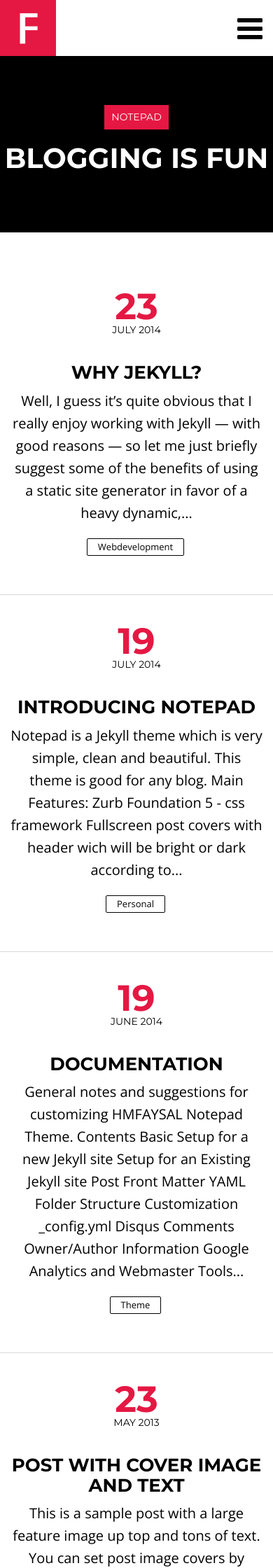
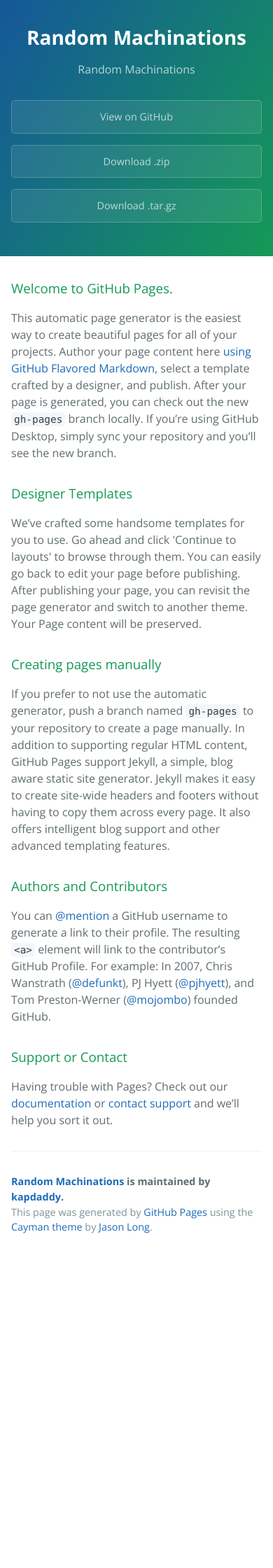
Before and after one commit to kapdaddy/Random-Machinations, a Jekyll site: the page index.html, which Jekyll copies as it is, in a window 390 px wide. Shown: the top 2240 px of the page at 70% size. Built offline with Jekyll 4.4.1, drawn with Linux system fonts in a browser that asks for light colours; nearby versions of some CDN libraries; the list of posts is cut into pages by our own code; after the commit the page ends 1796 px from its top, so only the background shows below that; some of the changed text lies outside the part shown.

Commit message:
Create gh-pages branch via GitHub

```diff
--- a/index.html
+++ b/index.html
@@ -1,97 +1,57 @@
----
-layout: home
-title: BLOG
-description: "The personal blog of Hossain Mohd. Faysal, a doctoral candidate in Electrical Engineering at University of Pennsylvania."
-headline: An Engineer's Diary
-tags: [Hossain, Mohd, Faysal, electrical, engineering, blog, university, pennsylvania, doha, Qatar]
----
-{% if site.paginate %}
-	{% for post in paginator.posts %}
-    <article class="notepad-index-post post row">
-        <div class="small-12 medium-3 large-2 columns datetime">
-            <span class="notepad-post-meta">
-                <time datetime="{{ post.date | date_to_xmlschema }}">
-                    <span class="day">
-                        {{ post.date | date: "%d" }}
-                    </span>
-                    <span class="month-year">
-                        {{ post.date | date: "%B %Y" }}
-                    </span>
-                </time>
-            </span>
-        </div>
-        <div class="small-12 medium-9 large-10 columns">
-            <header class="notepad-post-header">
-                <h3 class="notepad-post-title">
-                    <a href="{{ site.url }}{{ post.url }}">
-                        {{ post.title }}
-                    </a>
-                </h3>
-            </header>
-            <section class="notepad-post-excerpt">
-                <p>{{ post.content | strip_html | truncatewords:40 }}</p>
-            </section>
+<!DOCTYPE html>
+<html lang="en-us">
+  <head>
+    <meta charset="UTF-8">
+    <title>Random Machinations by kapdaddy</title>
+    <meta name="viewport" content="width=device-width, initial-scale=1">
+    <link rel="stylesheet" type="text/css" href="stylesheets/normalize.css" media="screen">
+    <link href='https://fonts.googleapis.com/css?family=Open+Sans:400,700' rel='stylesheet' type='text/css'>
+    <link rel="stylesheet" type="text/css" href="stylesheets/stylesheet.css" media="screen">
+    <link rel="stylesheet" type="text/css" href="stylesheets/github-light.css" media="screen">
+  </head>
+  <body>
+    <section class="page-header">
+      <h1 class="project-name">Random Machinations</h1>
+      <h2 class="project-tagline">Random Machinations</h2>
+      <a href="https://github.com/kapdaddy/Random-Machinations" class="btn">View on GitHub</a>
+      <a href="https://github.com/kapdaddy/Random-Machinations/zipball/master" class="btn">Download .zip</a>
+      <a href="https://github.com/kapdaddy/Random-Machinations/tarball/master" class="btn">Download .tar.gz</a>
+    </section>
 
-                <div class="notepad-index-post-tags">
-                {% for tag in post.categories %}<a href="{{ site.url }}/categories/index.html#{{ post.categories | cgi_encode }}" title="Other posts from the {{ tag | capitalize }} category">{{ tag | capitalize }}</a>{% unless forloop.last %}&nbsp;{% endunless %}{% endfor %}
+    <section class="main-content">
+      <h3>
+<a id="welcome-to-github-pages" class="anchor" href="#welcome-to-github-pages" aria-hidden="true"><span class="octicon octicon-link"></span></a>Welcome to GitHub Pages.</h3>
 
-                </div>
+<p>This automatic page generator is the easiest way to create beautiful pages for all of your projects. Author your page content here <a href="https://guides.github.com/features/mastering-markdown/">using GitHub Flavored Markdown</a>, select a template crafted by a designer, and publish. After your page is generated, you can check out the new <code>gh-pages</code> branch locally. If you’re using GitHub Desktop, simply sync your repository and you’ll see the new branch.</p>
 
-        </div>
-    </article>
-	{% endfor %}
-    <nav class="pagination" role="navigation">
-    {% if paginator.previous_page %}
-	    {% if paginator.previous_page == 1 %}
-	    <a class="newer-posts" href="{{ site.url }}"><i class="fa fa-chevron-left"></i> Newer</a>
-	    {% else %}
-	    <a class="newer-posts" href="{{ site.url }}/page{{ paginator.previous_page }}"><i class="fa fa-chevron-left"></i> Newer</a>
-	    {% endif %}
-	{% else %}
-    <span class="newer-posts faded"><i class="fa fa-chevron-left"></i> Newer</span>
-    {% endif %}
+<h3>
+<a id="designer-templates" class="anchor" href="#designer-templates" aria-hidden="true"><span class="octicon octicon-link"></span></a>Designer Templates</h3>
+
+<p>We’ve crafted some handsome templates for you to use. Go ahead and click 'Continue to layouts' to browse through them. You can easily go back to edit your page before publishing. After publishing your page, you can revisit the page generator and switch to another theme. Your Page content will be preserved.</p>
+
+<h3>
+<a id="creating-pages-manually" class="anchor" href="#creating-pages-manually" aria-hidden="true"><span class="octicon octicon-link"></span></a>Creating pages manually</h3>
+
+<p>If you prefer to not use the automatic generator, push a branch named <code>gh-pages</code> to your repository to create a page manually. In addition to supporting regular HTML content, GitHub Pages support Jekyll, a simple, blog aware static site generator. Jekyll makes it easy to create site-wide headers and footers without having to copy them across every page. It also offers intelligent blog support and other advanced templating features.</p>
+
+<h3>
+<a id="authors-and-contributors" class="anchor" href="#authors-and-contributors" aria-hidden="true"><span class="octicon octicon-link"></span></a>Authors and Contributors</h3>
+
+<p>You can <a href="https://github.com/blog/821" class="user-mention">@mention</a> a GitHub username to generate a link to their profile. The resulting <code>&lt;a&gt;</code> element will link to the contributor’s GitHub Profile. For example: In 2007, Chris Wanstrath (<a href="https://github.com/defunkt" class="user-mention">@defunkt</a>), PJ Hyett (<a href="https://github.com/pjhyett" class="user-mention">@pjhyett</a>), and Tom Preston-Werner (<a href="https://github.com/mojombo" class="user-mention">@mojombo</a>) founded GitHub.</p>
+
+<h3>
+<a id="support-or-contact" class="anchor" href="#support-or-contact" aria-hidden="true"><span class="octicon octicon-link"></span></a>Support or Contact</h3>
+
+<p>Having trouble with Pages? Check out our <a href="https://help.github.com/pages">documentation</a> or <a href="https://github.com/contact">contact support</a> and we’ll help you sort it out.</p>
+
+      <footer class="site-footer">
+        <span class="site-footer-owner"><a href="https://github.com/kapdaddy/Random-Machinations">Random Machinations</a> is maintained by <a href="https://github.com/kapdaddy">kapdaddy</a>.</span>
+
+        <span class="site-footer-credits">This page was generated by <a href="https://pages.github.com">GitHub Pages</a> using the <a href="https://github.com/jasonlong/cayman-theme">Cayman theme</a> by <a href="https://twitter.com/jasonlong">Jason Long</a>.</span>
+      </footer>
+
+    </section>
 
 
-    <span class="page-number">Page {{ paginator.page }} of {{ paginator.total_pages }}</span>
-    	{% if paginator.next_page %}
-        <a class="older-posts" href="{{ site.url }}/page{{ paginator.next_page }}/">Older <i class="fa fa-chevron-right"></i></a>
-    	{% else %}
-    	<span class="older-posts faded">Older <i class="fa fa-chevron-right"></i></span>
-    	{% endif %}
-	</nav>
-{% else %}
-	{% for post in site.posts %}
-    <article class="notepad-index-post post row">
-        <div class="small-12 medium-3 large-2 columns datetime">
-            <span class="notepad-post-meta">
-                <time datetime="{{ post.date | date_to_xmlschema }}">
-                    <span class="day">
-                        {{ post.date | date: "%d" }}
-                    </span>
-                    <span class="month-year">
-                        {{ post.date | date: "%B %Y" }}
-                    </span>
-                </time>
-            </span>
-        </div>
-        <div class="small-12 medium-9 large-10 columns">
-            <header class="notepad-post-header">
-                <h3 class="notepad-post-title">
-                    <a href="{{ site.url }}{{ post.url }}">
-                        {{ post.title }}
-                    </a>
-                </h3>
-            </header>
-            <section class="notepad-post-excerpt">
-                <p>{{ post.content | strip_html | truncatewords:100 }}</p>
-            </section>
-
-                <div class="notepad-index-post-tags">
-                {% for tag in post.categories %}<a href="{{ site.url }}/categories/index.html#{{ post.categories | cgi_encode }}" title="Other posts from the {{ tag | capitalize }} category">{{ tag | capitalize }}</a>{% unless forloop.last %}&nbsp;{% endunless %}{% endfor %}
-
-                </div>
-
-        </div>
-    </article>
-	{% endfor %}
-{% endif %}
+  </body>
+</html>
--- /dev/null
+++ b/stylesheets/github-light.css
@@ -0,0 +1,115 @@
+/*
+   Copyright 2014 GitHub Inc.
+
+   Licensed under the Apache License, Version 2.0 (the "License");
+   you may not use this file except in compliance with the License.
+   You may obtain a copy of the License at
+
+       http://www.apache.org/licenses/LICENSE-2.0
+
+   Unless required by applicable law or agreed to in writing, software
+   distributed under the License is distributed on an "AS IS" BASIS,
+   WITHOUT WARRANTIES OR CONDITIONS OF ANY KIND, either express or implied.
+   See the License for the specific language governing permissions and
+   limitations under the License.
+
+*/
+
+.pl-c /* comment */ {
+  color: #969896;
+}
+
+.pl-c1      /* constant, markup.raw, meta.diff.header, meta.module-reference, meta.property-name, support, support.constant, support.variable, variable.other.constant */,
+.pl-s .pl-v /* string variable */ {
+  color: #0086b3;
+}
+
+.pl-e  /* entity */,
+.pl-en /* entity.name */ {
+  color: #795da3;
+}
+
+.pl-s .pl-s1 /* string source */,
+.pl-smi      /* storage.modifier.import, storage.modifier.package, storage.type.java, variable.other, variable.parameter.function */ {
+  color: #333;
+}
+
+.pl-ent /* entity.name.tag */ {
+  color: #63a35c;
+}
+
+.pl-k /* keyword, storage, storage.type */ {
+  color: #a71d5d;
+}
+
+.pl-pds              /* punctuation.definition.string, string.regexp.character-class */,
+.pl-s                /* string */,
+.pl-s .pl-pse .pl-s1 /* string punctuation.section.embedded source */,
+.pl-sr               /* string.regexp */,
+.pl-sr .pl-cce       /* string.regexp constant.character.escape */,
+.pl-sr .pl-sra       /* string.regexp string.regexp.arbitrary-repitition */,
+.pl-sr .pl-sre       /* string.regexp source.ruby.embedded */ {
+  color: #183691;
+}
+
+.pl-v /* variable */ {
+  color: #ed6a43;
+}
+
+.pl-id /* invalid.deprecated */ {
+  color: #b52a1d;
+}
+
+.pl-ii /* invalid.illegal */ {
+  background-color: #b52a1d;
+  color: #f8f8f8;
+}
+
+.pl-sr .pl-cce /* string.regexp constant.character.escape */ {
+  color: #63a35c;
+  font-weight: bold;
+}
+
+.pl-ml /* markup.list */ {
+  color: #693a17;
+}
+
+.pl-mh        /* markup.heading */,
+.pl-mh .pl-en /* markup.heading entity.name */,
+.pl-ms        /* meta.separator */ {
+  color: #1d3e81;
+  font-weight: bold;
+}
+
+.pl-mq /* markup.quote */ {
+  color: #008080;
+}
+
+.pl-mi /* markup.italic */ {
+  color: #333;
+  font-style: italic;
+}
+
+.pl-mb /* markup.bold */ {
+  color: #333;
+  font-weight: bold;
+}
+
+.pl-md /* markup.deleted, meta.diff.header.from-file */ {
+  background-color: #ffecec;
+  color: #bd2c00;
+}
+
+.pl-mi1 /* markup.inserted, meta.diff.header.to-file */ {
+  background-color: #eaffea;
+  color: #55a532;
+}
+
+.pl-mdr /* meta.diff.range */ {
+  color: #795da3;
+  font-weight: bold;
+}
+
+.pl-mo /* meta.output */ {
+  color: #1d3e81;
+}
--- /dev/null
+++ b/stylesheets/stylesheet.css
@@ -0,0 +1,245 @@
+* {
+  box-sizing: border-box; }
+
+body {
+  padding: 0;
+  margin: 0;
+  font-family: "Open Sans", "Helvetica Neue", Helvetica, Arial, sans-serif;
+  font-size: 16px;
+  line-height: 1.5;
+  color: #606c71; }
+
+a {
+  color: #1e6bb8;
+  text-decoration: none; }
+  a:hover {
+    text-decoration: underline; }
+
+.btn {
+  display: inline-block;
+  margin-bottom: 1rem;
+  color: rgba(255, 255, 255, 0.7);
+  background-color: rgba(255, 255, 255, 0.08);
+  border-color: rgba(255, 255, 255, 0.2);
+  border-style: solid;
+  border-width: 1px;
+  border-radius: 0.3rem;
+  transition: color 0.2s, background-color 0.2s, border-color 0.2s; }
+  .btn + .btn {
+    margin-left: 1rem; }
+
+.btn:hover {
+  color: rgba(255, 255, 255, 0.8);
+  text-decoration: none;
+  background-color: rgba(255, 255, 255, 0.2);
+  border-color: rgba(255, 255, 255, 0.3); }
+
+@media screen and (min-width: 64em) {
+  .btn {
+    padding: 0.75rem 1rem; } }
+
+@media screen and (min-width: 42em) and (max-width: 64em) {
+  .btn {
+    padding: 0.6rem 0.9rem;
+    font-size: 0.9rem; } }
+
+@media screen and (max-width: 42em) {
+  .btn {
+    display: block;
+    width: 100%;
+    padding: 0.75rem;
+    font-size: 0.9rem; }
+    .btn + .btn {
+      margin-top: 1rem;
+      margin-left: 0; } }
+
+.page-header {
+  color: #fff;
+  text-align: center;
+  background-color: #159957;
+  background-image: linear-gradient(120deg, #155799, #159957); }
+
+@media screen and (min-width: 64em) {
+  .page-header {
+    padding: 5rem 6rem; } }
+
+@media screen and (min-width: 42em) and (max-width: 64em) {
+  .page-header {
+    padding: 3rem 4rem; } }
+
+@media screen and (max-width: 42em) {
+  .page-header {
+    padding: 2rem 1rem; } }
+
+.project-name {
+  margin-top: 0;
+  margin-bottom: 0.1rem; }
+
+@media screen and (min-width: 64em) {
+  .project-name {
+    font-size: 3.25rem; } }
+
+@media screen and (min-width: 42em) and (max-width: 64em) {
+  .project-name {
+    font-size: 2.25rem; } }
+
+@media screen and (max-width: 42em) {
+  .project-name {
+    font-size: 1.75rem; } }
+
+.project-tagline {
+  margin-bottom: 2rem;
+  font-weight: normal;
+  opacity: 0.7; }
+
+@media screen and (min-width: 64em) {
+  .project-tagline {
+    font-size: 1.25rem; } }
+
+@media screen and (min-width: 42em) and (max-width: 64em) {
+  .project-tagline {
+    font-size: 1.15rem; } }
+
+@media screen and (max-width: 42em) {
+  .project-tagline {
+    font-size: 1rem; } }
+
+.main-content :first-child {
+  margin-top: 0; }
+.main-content img {
+  max-width: 100%; }
+.main-content h1, .main-content h2, .main-content h3, .main-content h4, .main-content h5, .main-content h6 {
+  margin-top: 2rem;
+  margin-bottom: 1rem;
+  font-weight: normal;
+  color: #159957; }
+.main-content p {
+  margin-bottom: 1em; }
+.main-content code {
+  padding: 2px 4px;
+  font-family: Consolas, "Liberation Mono", Menlo, Courier, monospace;
+  font-size: 0.9rem;
+  color: #383e41;
+  background-color: #f3f6fa;
+  border-radius: 0.3rem; }
+.main-content pre {
+  padding: 0.8rem;
+  margin-top: 0;
+  margin-bottom: 1rem;
+  font: 1rem Consolas, "Liberation Mono", Menlo, Courier, monospace;
+  color: #567482;
+  word-wrap: normal;
+  background-color: #f3f6fa;
+  border: solid 1px #dce6f0;
+  border-radius: 0.3rem; }
+  .main-content pre > code {
+    padding: 0;
+    margin: 0;
+    font-size: 0.9rem;
+    color: #567482;
+    word-break: normal;
+    white-space: pre;
+    background: transparent;
+    border: 0; }
+.main-content .highlight {
+  margin-bottom: 1rem; }
+  .main-content .highlight pre {
+    margin-bottom: 0;
+    word-break: normal; }
+.main-content .highlight pre, .main-content pre {
+  padding: 0.8rem;
+  overflow: auto;
+  font-size: 0.9rem;
+  line-height: 1.45;
+  border-radius: 0.3rem; }
+.main-content pre code, .main-content pre tt {
+  display: inline;
+  max-width: initial;
+  padding: 0;
+  margin: 0;
+  overflow: initial;
+  line-height: inherit;
+  word-wrap: normal;
+  background-color: transparent;
+  border: 0; }
+  .main-content pre code:before, .main-content pre code:after, .main-content pre tt:before, .main-content pre tt:after {
+    content: normal; }
+.main-content ul, .main-content ol {
+  margin-top: 0; }
+.main-content blockquote {
+  padding: 0 1rem;
+  margin-left: 0;
+  color: #819198;
+  border-left: 0.3rem solid #dce6f0; }
+  .main-content blockquote > :first-child {
+    margin-top: 0; }
+  .main-content blockquote > :last-child {
+    margin-bottom: 0; }
+.main-content table {
+  display: block;
+  width: 100%;
+  overflow: auto;
+  word-break: normal;
+  word-break: keep-all; }
+  .main-content table th {
+    font-weight: bold; }
+  .main-content table th, .main-content table td {
+    padding: 0.5rem 1rem;
+    border: 1px solid #e9ebec; }
+.main-content dl {
+  padding: 0; }
+  .main-content dl dt {
+    padding: 0;
+    margin-top: 1rem;
+    font-size: 1rem;
+    font-weight: bold; }
+  .main-content dl dd {
+    padding: 0;
+    margin-bottom: 1rem; }
+.main-content hr {
+  height: 2px;
+  padding: 0;
+  margin: 1rem 0;
+  background-color: #eff0f1;
+  border: 0; }
+
+@media screen and (min-width: 64em) {
+  .main-content {
+    max-width: 64rem;
+    padding: 2rem 6rem;
+    margin: 0 auto;
+    font-size: 1.1rem; } }
+
+@media screen and (min-width: 42em) and (max-width: 64em) {
+  .main-content {
+    padding: 2rem 4rem;
+    font-size: 1.1rem; } }
+
+@media screen and (max-width: 42em) {
+  .main-content {
+    padding: 2rem 1rem;
+    font-size: 1rem; } }
+
+.site-footer {
+  padding-top: 2rem;
+  margin-top: 2rem;
+  border-top: solid 1px #eff0f1; }
+
+.site-footer-owner {
+  display: block;
+  font-weight: bold; }
+
+.site-footer-credits {
+  color: #819198; }
+
+@media screen and (min-width: 64em) {
+  .site-footer {
+    font-size: 1rem; } }
+
+@media screen and (min-width: 42em) and (max-width: 64em) {
+  .site-footer {
+    font-size: 1rem; } }
+
+@media screen and (max-width: 42em) {
+  .site-footer {
+    font-size: 0.9rem; } }
```
Also changed, not shown: params.json (added, +1 -0 lines), stylesheets/normalize.css (added).
